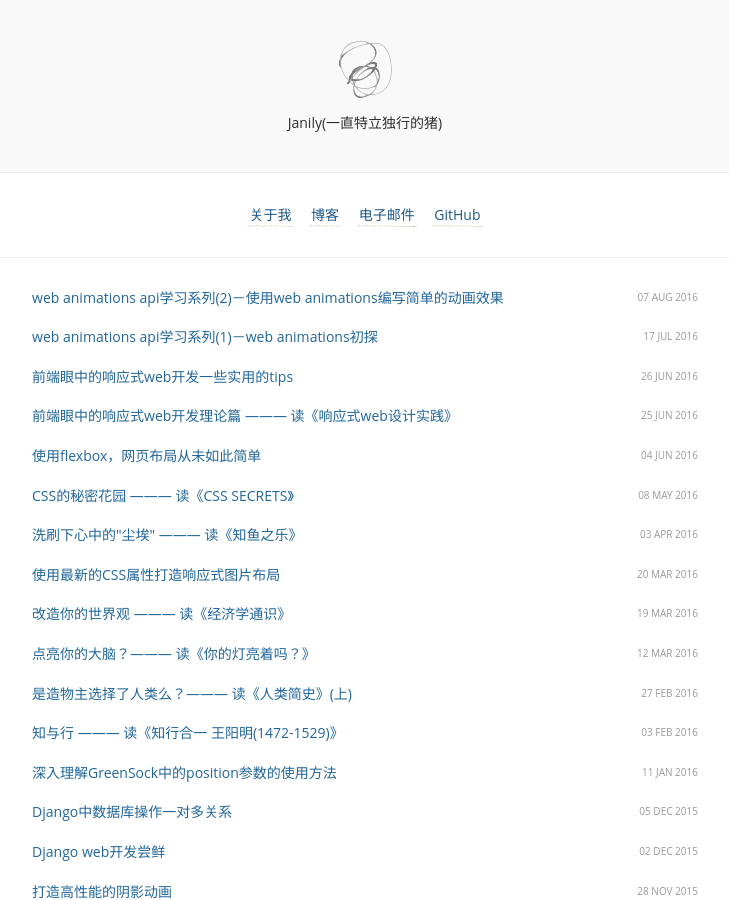
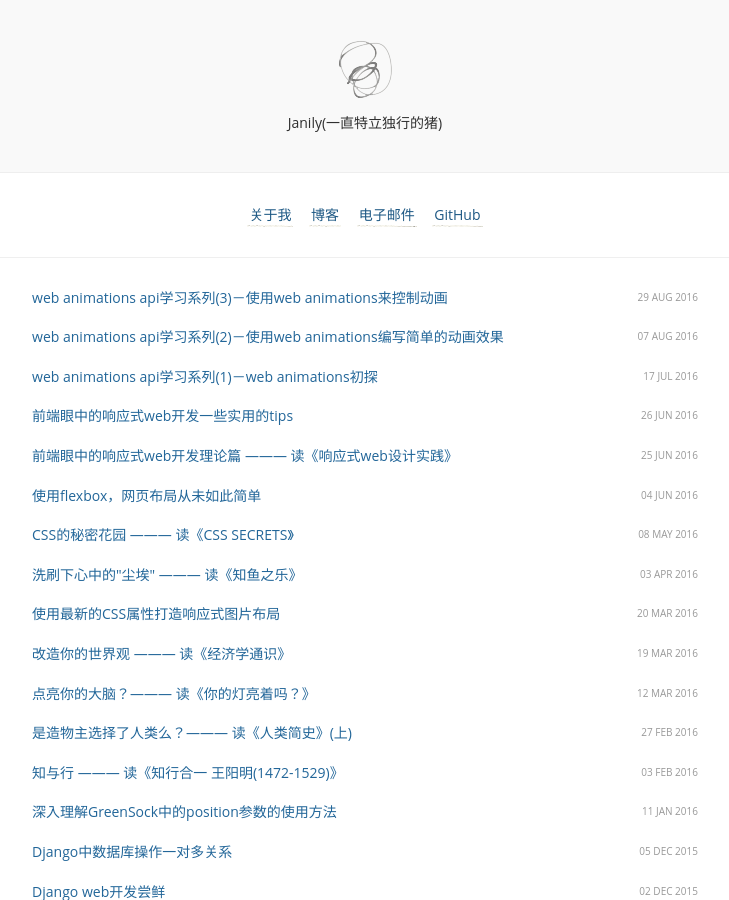
Before and after one commit to janily/janily.github.io, a Jekyll site: the page built from index.html, in a window 1280 px wide and 900 px high. Shown: the whole window, without its empty margins (275-1004 px from the left). Built offline with Jekyll 4.4.1, drawn with Linux system fonts in a browser that asks for light colours; nearby versions of some CDN libraries; some web fonts are replaced; a style sheet for code colours, icons or effects is not loaded; part of the change alters nothing that is shown.

Commit message:
new post

````diff
--- a/_config.yml
+++ b/_config.yml
@@ -10,7 +10,7 @@ links:
   - name:         关于我
     url:          /about
   - name:         博客
-    url:          http://janily.gitcafe.io
+    url:          http://janily.github.io
     external:     true
   - name:         电子邮件
     url:          mailto:nanhuchenjie@163.com
--- /dev/null
+++ b/_posts/2016-08-29-web-animations-api-tutorial-3.md
@@ -0,0 +1,94 @@
+---
+layout: post
+title: web animations api学习系列(3)－使用web animations来控制动画
+categories:
+- Life
+tags:
+- web animations
+- 动画
+- javascript
+- 前端
+
+---
+
+接着上篇文章，这篇文章来讲一讲使用web animations的API对动画进行诸如暂停、播放等状态的控制。
+
+### 控制动画的状态
+
+当你调用元素的**animate()**方法的时候，一个动画对象就会开始播放动画。那它会经过几个阶段呢？你可以使用**playState**来检测动画目前处于哪个状态。我们可以使用下面的代码来检测：
+
+
+```
+ar player = element.animate(/* ... */);
+console.log(player.playState); //"running"
+
+player.pause(); //"暂停"
+player.play();  //"运行"
+player.cancel(); //"取消"
+player.finish(); //"完成"
+```
+
+下面来看一个实例，下面的实例中有很多圆圈在不断进行放大缩小的动画。你可以通过按钮来控制每一个圆圈的动画状态。
+
+<p data-height="464" data-theme-id="17491" data-slug-hash="WvXRYg" data-default-tab="result" data-user="danwilson" data-embed-version="2" class="codepen">See the Pen <a href="http://codepen.io/danwilson/pen/WvXRYg/">Blob That Walks</a> by Dan Wilson (<a href="http://codepen.io/danwilson">@danwilson</a>) on <a href="http://codepen.io">CodePen</a>.</p>
+<script async src="//assets.codepen.io/assets/embed/ei.js"></script>
+
+### 控制动画运行速度
+
+在上一个实例中，有一个**2x**按钮，它可以用来加快动画的运行速度，即两倍的速度来运行动画。它可以通过**playbackRate**属性来控制。
+
+
+```
+var player = element.animate(/* ... */);
+console.log(player.playbackRate); //1
+
+player.playbackRate = 2; //两倍速度
+```
+
+### 动画完成回调
+
+在CSS中，transitions以及animation都有一个**end**事件，可以用来监听动画完成的事件。同样的，**Animation**也有**onfinish()**方法来监听动画完成事件。需要注意的是，如果一个动画师无线播放的即**infinite**，那么它不会用完成事件。当然，规范规定**animation**同时必须有一个**oncancle**事件来取消动画。
+
+下面再来看一个使用**onfinish**事件的实例，是一个倒计时的实例：
+
+<p data-height="326" data-theme-id="17491" data-slug-hash="RPMVZJ" data-default-tab="result" data-user="danwilson" data-embed-version="2" class="codepen">See the Pen <a href="http://codepen.io/danwilson/pen/RPMVZJ/">Timer Countdown</a> by Dan Wilson (<a href="http://codepen.io/danwilson">@danwilson</a>) on <a href="http://codepen.io">CodePen</a>.</p>
+<script async src="//assets.codepen.io/assets/embed/ei.js"></script>
+
+### 时间轴
+
+每一个动画对象都提供了读写的两个时间属性－**currentTime**何**startTime**。现在我们来谈谈**currentTime**这个属性，返回当前动画运行的时间。
+
+**currentTime**会返回当前动画所在的时间，单位为毫秒。最大值为delay + (duration * iterations)。
+
+如下代码所示：
+
+
+```
+var player = element.animate([
+  {opacity: 1}, {opacity: 0}
+], {
+  duration: 1000,
+  delay: 500,
+  iterations: 3
+});
+
+player.onfinish = function() {
+  console.log(player.currentTime); // 3500
+};
+```
+
+播放速度会影响到播放时间轴的速度。如果把播放速度设置为10倍，而**currentTime**仍然保持不变，你会发现在同样的时间里，播放速度快的动画的时间轴也会更快。其实在上一个倒计时的例子中就出现过。
+
+由于currentTime是可写的，因此我们可以通过指定某个点来查看动画效果，它也同样可以让我们来保持两个动画的同步，如下面这个例子：
+
+<p data-height="300" data-theme-id="17491" data-slug-hash="YXYWKK" data-default-tab="result" data-user="danwilson" data-embed-version="2" class="codepen">See the Pen <a href="http://codepen.io/danwilson/pen/YXYWKK/">Syncing Timelines - WAAPI</a> by Dan Wilson (<a href="http://codepen.io/danwilson">@danwilson</a>) on <a href="http://codepen.io">CodePen</a>.</p>
+<script async src="//assets.codepen.io/assets/embed/ei.js"></script>
+
+### 反向运行动画
+
+所谓反向运行动画，即从动画的结束状态开始运行回滚到动画的开始状态，不过当反响运行动画结束的时候，**currentTime**的值将会是0.
+
+<p data-height="300" data-theme-id="17491" data-slug-hash="waRKOm" data-default-tab="result" data-user="danwilson" data-embed-version="2" class="codepen">See the Pen <a href="http://codepen.io/danwilson/pen/waRKOm/">waRKOm</a> by Dan Wilson (<a href="http://codepen.io/danwilson">@danwilson</a>) on <a href="http://codepen.io">CodePen</a>.</p>
+<script async src="//assets.codepen.io/assets/embed/ei.js"></script>
+
+OK，这篇文章，我们了解了动画各种状态的控制方法，不过这显然不够，下篇再来更深入的介绍下其它的应用。
````
Also changed, not shown: 1 other file.
